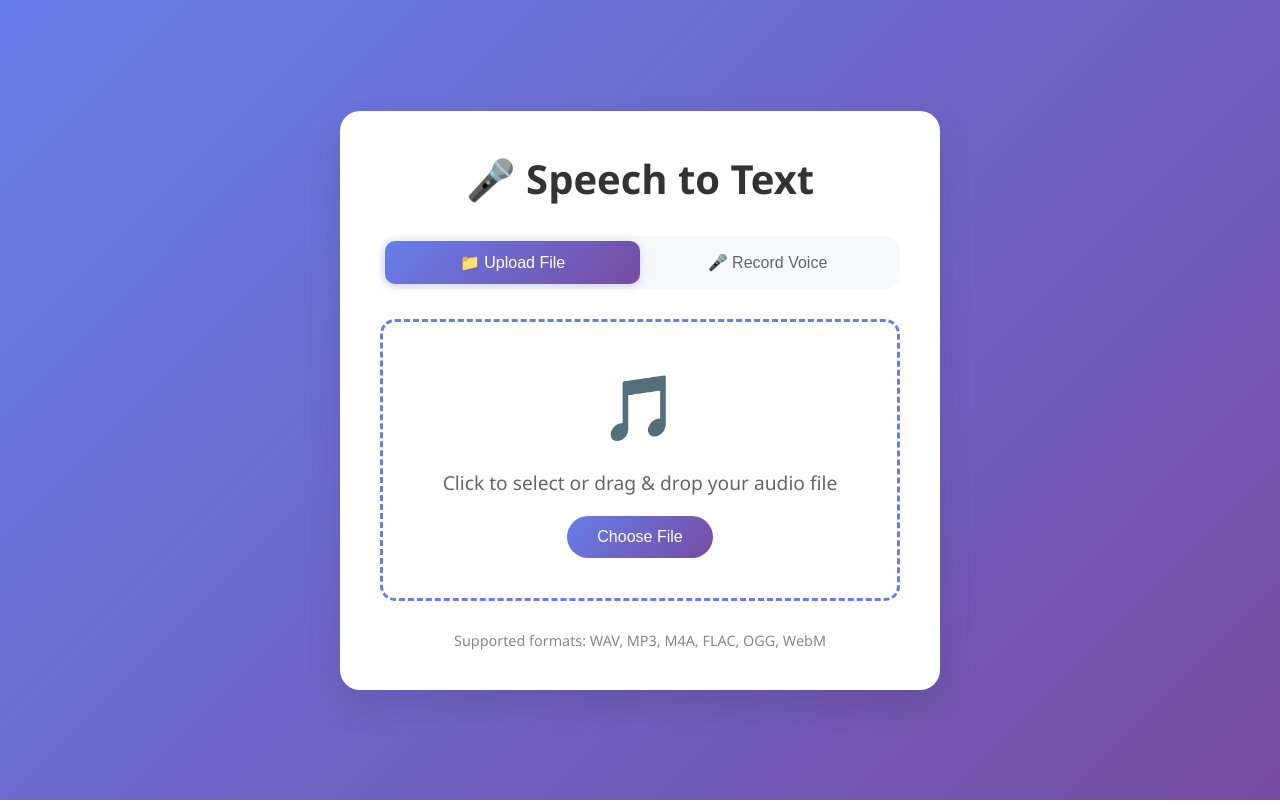
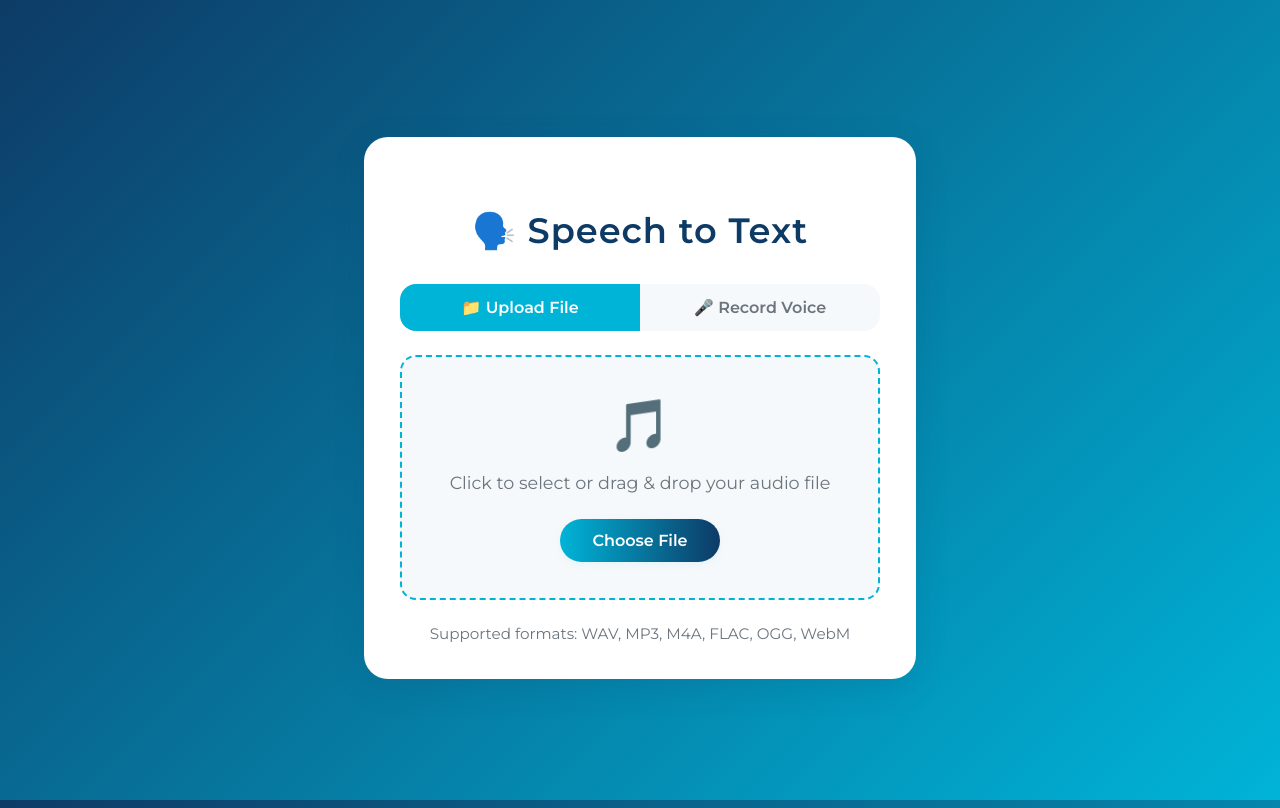
Before and after one commit to 3hal0n/SpeechToText, a Flask app: page / in a window 1280 px wide. Run offline with Flask 3, Linux system fonts and the light colour scheme.

Commit message:
updated ui v1

```diff
--- a/templates/index.html
+++ b/templates/index.html
@@ -4,296 +4,224 @@
     <meta charset="UTF-8">
     <meta name="viewport" content="width=device-width, initial-scale=1.0">
     <title>Speech to Text App</title>
+    <!-- Google Fonts -->
+    <link href="https://fonts.googleapis.com/css2?family=Montserrat:wght@400;600&family=Roboto:wght@400;700&display=swap" rel="stylesheet">
     <style>
-        * {
-            margin: 0;
-            padding: 0;
-            box-sizing: border-box;
+        :root {
+            --primary: #0d3b66;
+            --secondary: #00b4d8;
+            --accent: #90e0ef;
+            --background: #f6f9fb;
+            --surface: #ffffff;
+            --error: #ff6b6b;
+            --success: #43aa8b;
+            --text-main: #22223b;
+            --text-light: #6c757d;
         }
-
+        html, body {
+            height: 100%;
+        }
         body {
-            font-family: 'Segoe UI', Tahoma, Geneva, Verdana, sans-serif;
-            background: linear-gradient(135deg, #667eea 0%, #764ba2 100%);
             min-height: 100vh;
+            background: linear-gradient(135deg, var(--primary) 0%, var(--secondary) 100%);
+            font-family: 'Montserrat', 'Roboto', Arial, sans-serif;
+            color: var(--text-main);
             display: flex;
             align-items: center;
             justify-content: center;
-            padding: 20px;
+            padding: 0;
         }
-
         .container {
-            background: white;
-            border-radius: 20px;
-            box-shadow: 0 15px 35px rgba(0, 0, 0, 0.1);
-            padding: 40px;
-            max-width: 600px;
+            background: var(--surface);
+            border-radius: 24px;
+            box-shadow: 0 8px 32px rgba(13, 59, 102, 0.15);
+            padding: 48px 36px 36px 36px;
+            max-width: 480px;
             width: 100%;
+            margin: 40px 0;
         }
-
         h1 {
+            font-family: 'Montserrat', Arial, sans-serif;
+            font-weight: 700;
+            font-size: 2.2rem;
+            color: var(--primary);
             text-align: center;
-            color: #333;
-            margin-bottom: 30px;
-            font-size: 2.5rem;
+            margin-bottom: 32px;
+            letter-spacing: 1px;
         }
-
-        .upload-area {
-            border: 3px dashed #667eea;
-            border-radius: 15px;
-            padding: 40px;
+        .tab-container {
+            margin-bottom: 24px;
+        }
+        .tab-buttons {
+            display: flex;
+            background: var(--background);
+            border-radius: 16px;
+            overflow: hidden;
+            margin-bottom: 16px;
+        }
+        .tab-btn {
+            flex: 1;
+            padding: 14px 0;
+            border: none;
+            background: none;
+            font-family: 'Montserrat', Arial, sans-serif;
+            font-size: 1rem;
+            font-weight: 600;
+            color: var(--text-light);
+            cursor: pointer;
+            transition: background 0.2s, color 0.2s;
+        }
+        .tab-btn.active {
+            background: var(--secondary);
+            color: #fff;
+        }
+        .tab-btn:not(.active):hover {
+            background: var(--accent);
+            color: var(--primary);
+        }
+        .upload-area, .record-area {
+            border: 2px dashed var(--secondary);
+            border-radius: 16px;
+            padding: 36px 20px;
             text-align: center;
-            margin-bottom: 30px;
-            transition: all 0.3s ease;
+            margin-bottom: 24px;
+            background: var(--background);
+            transition: border-color 0.2s, background 0.2s;
             cursor: pointer;
             position: relative;
-            overflow: hidden;
         }
-
-        .upload-area:hover {
-            border-color: #764ba2;
-            background: rgba(102, 126, 234, 0.05);
+        .upload-area.dragover, .record-area.recording {
+            border-color: var(--primary);
+            background: var(--accent);
         }
-
-        .upload-area.dragover {
-            border-color: #764ba2;
-            background: rgba(102, 126, 234, 0.1);
-            transform: scale(1.02);
+        .upload-icon, .record-icon {
+            font-size: 3.2rem;
+            color: var(--secondary);
+            margin-bottom: 16px;
         }
-
-        .upload-icon {
-            font-size: 4rem;
-            color: #667eea;
-            margin-bottom: 20px;
+        .record-area.recording .record-icon {
+            color: var(--error);
+            animation: pulse 1.2s infinite;
         }
-
-        .upload-text {
-            font-size: 1.2rem;
-            color: #666;
-            margin-bottom: 20px;
+        @keyframes pulse {
+            0% { transform: scale(1); }
+            50% { transform: scale(1.08); }
+            100% { transform: scale(1); }
         }
-
+        .upload-text, .record-text {
+            font-size: 1.1rem;
+            color: var(--text-light);
+            margin-bottom: 18px;
+        }
+        .upload-btn, .record-btn, .stop-btn, .copy-btn {
+            background: linear-gradient(90deg, var(--secondary) 0%, var(--primary) 100%);
+            color: #fff;
+            border: none;
+            padding: 12px 32px;
+            border-radius: 24px;
+            font-size: 1rem;
+            font-family: 'Montserrat', Arial, sans-serif;
+            font-weight: 600;
+            cursor: pointer;
+            margin-top: 8px;
+            margin-bottom: 0;
+            transition: background 0.2s, box-shadow 0.2s;
+            box-shadow: 0 2px 8px rgba(0,180,216,0.08);
+        }
+        .upload-btn:hover, .record-btn:hover, .stop-btn:hover, .copy-btn:hover {
+            background: linear-gradient(90deg, var(--primary) 0%, var(--secondary) 100%);
+        }
         .file-input {
             display: none;
         }
-
-        .upload-btn {
-            background: linear-gradient(135deg, #667eea 0%, #764ba2 100%);
-            color: white;
-            border: none;
-            padding: 12px 30px;
-            border-radius: 25px;
+        .file-info {
+            margin-top: 12px;
+            padding: 12px;
+            background: var(--accent);
+            border-radius: 10px;
+            color: var(--primary);
             font-size: 1rem;
-            cursor: pointer;
-            transition: all 0.3s ease;
-        }
-
-        .upload-btn:hover {
-            transform: translateY(-2px);
-            box-shadow: 0 5px 15px rgba(102, 126, 234, 0.4);
-        }
-
-        .file-info {
-            margin-top: 20px;
-            padding: 15px;
-            background: #f8f9fa;
-            border-radius: 10px;
             display: none;
         }
-
+        .supported-formats {
+            text-align: center;
+            color: var(--text-light);
+            font-size: 0.95rem;
+            margin-top: 10px;
+            margin-bottom: 0;
+        }
         .loading {
             display: none;
             text-align: center;
-            margin: 20px 0;
+            margin: 18px 0;
         }
-
         .spinner {
-            border: 4px solid #f3f3f3;
-            border-top: 4px solid #667eea;
+            border: 4px solid #e0e0e0;
+            border-top: 4px solid var(--secondary);
             border-radius: 50%;
-            width: 40px;
-            height: 40px;
+            width: 36px;
+            height: 36px;
             animation: spin 1s linear infinite;
             margin: 0 auto 10px;
         }
-
         @keyframes spin {
             0% { transform: rotate(0deg); }
             100% { transform: rotate(360deg); }
         }
-
         .result {
-            margin-top: 30px;
-            padding: 20px;
-            background: #f8f9fa;
-            border-radius: 15px;
-            border-left: 5px solid #667eea;
+            margin-top: 24px;
+            padding: 20px 18px;
+            background: var(--background);
+            border-radius: 16px;
+            border-left: 5px solid var(--secondary);
             display: none;
         }
-
         .result h3 {
-            color: #333;
-            margin-bottom: 15px;
-            font-size: 1.3rem;
+            color: var(--primary);
+            margin-bottom: 12px;
+            font-size: 1.15rem;
+            font-weight: 600;
         }
-
         .transcription-text {
-            font-size: 1.1rem;
+            font-size: 1.08rem;
             line-height: 1.6;
-            color: #555;
-            background: white;
-            padding: 15px;
+            color: var(--text-main);
+            background: var(--surface);
+            padding: 14px;
             border-radius: 10px;
             border: 1px solid #e0e0e0;
-            min-height: 100px;
+            min-height: 80px;
             white-space: pre-wrap;
         }
-
-        .error {
+        .result.error, .error {
             background: #ffe6e6;
-            border-left-color: #ff4444;
+            border-left-color: var(--error);
         }
-
-        .copy-btn {
-            background: #28a745;
-            color: white;
-            border: none;
-            padding: 8px 15px;
-            border-radius: 5px;
-            cursor: pointer;
-            margin-top: 10px;
-            font-size: 0.9rem;
-        }
-
-        .copy-btn:hover {
-            background: #218838;
-        }
-
         .audio-controls {
-            margin-top: 15px;
+            margin-top: 12px;
             display: none;
         }
-
         audio {
             width: 100%;
-            margin-top: 10px;
+            margin-top: 8px;
         }
-
-        .tab-container {
-            margin-bottom: 30px;
+        .recording-controls {
+            margin-top: 16px;
+            padding: 16px;
+            background: var(--background);
+            border-radius: 12px;
         }
-
-        .tab-buttons {
-            display: flex;
-            background: #f8f9fa;
-            border-radius: 15px;
-            padding: 5px;
-            margin-bottom: 20px;
+        .recording-time {
+            font-size: 1.3rem;
+            font-weight: bold;
+            color: var(--error);
+            margin-bottom: 10px;
         }
-
-        .tab-btn {
-            flex: 1;
-            padding: 12px 20px;
-            border: none;
-            background: transparent;
-            border-radius: 10px;
-            cursor: pointer;
-            font-size: 1rem;
-            font-weight: 500;
-            transition: all 0.3s ease;
-            color: #666;
-        }
-
-        .tab-btn.active {
-            background: linear-gradient(135deg, #667eea 0%, #764ba2 100%);
-            color: white;
-            box-shadow: 0 2px 10px rgba(102, 126, 234, 0.3);
-        }
-
-        .tab-btn:hover:not(.active) {
-            background: rgba(102, 126, 234, 0.1);
-            color: #667eea;
-        }
-
-        .record-area {
-            border: 3px dashed #28a745;
-            border-radius: 15px;
-            padding: 40px;
-            text-align: center;
-            margin-bottom: 30px;
-            transition: all 0.3s ease;
-        }
-
-        .record-area.recording {
-            border-color: #dc3545;
-            background: rgba(220, 53, 69, 0.05);
-            animation: pulse 2s infinite;
-        }
-
-        @keyframes pulse {
-            0% { transform: scale(1); }
-            50% { transform: scale(1.02); }
-            100% { transform: scale(1); }
-        }
-
-        .record-icon {
-            font-size: 4rem;
-            color: #28a745;
-            margin-bottom: 20px;
-            transition: all 0.3s ease;
-        }
-
-        .record-area.recording .record-icon {
-            color: #dc3545;
-            animation: bounce 1s infinite;
-        }
-
-        @keyframes bounce {
-            0%, 20%, 50%, 80%, 100% { transform: translateY(0); }
-            40% { transform: translateY(-10px); }
-            60% { transform: translateY(-5px); }
-        }
-
-        .record-text {
-            font-size: 1.2rem;
-            color: #666;
-            margin-bottom: 20px;
-        }
-
-        .record-btn {
-            background: linear-gradient(135deg, #28a745 0%, #20c997 100%);
-            color: white;
-            border: none;
-            padding: 12px 30px;
-            border-radius: 25px;
-            font-size: 1rem;
-            cursor: pointer;
-            transition: all 0.3s ease;
-        }
-
-        .record-btn:hover {
-            transform: translateY(-2px);
-            box-shadow: 0 5px 15px rgba(40, 167, 69, 0.4);
-        }
-
-        .recording-controls {
-            margin-top: 20px;
-            padding: 20px;
-            background: #f8f9fa;
-            border-radius: 15px;
-        }
-
-        .recording-time {
-            font-size: 1.5rem;
-            font-weight: bold;
-            color: #dc3545;
-            margin-bottom: 15px;
-        }
-
         .recording-visualizer {
-            height: 60px;
-            background: #fff;
-            border-radius: 10px;
-            margin-bottom: 15px;
+            height: 48px;
+            background: var(--surface);
+            border-radius: 8px;
+            margin-bottom: 10px;
             display: flex;
             align-items: center;
             justify-content: center;
@@ -301,91 +229,55 @@
             position: relative;
             overflow: hidden;
         }
-
         .visualizer-bar {
             width: 4px;
-            background: #667eea;
+            background: var(--secondary);
             margin: 0 1px;
             border-radius: 2px;
             transition: height 0.1s ease;
         }
-
-        .stop-btn {
-            background: linear-gradient(135deg, #dc3545 0%, #c82333 100%);
-            color: white;
-            border: none;
-            padding: 10px 25px;
-            border-radius: 20px;
-            font-size: 1rem;
-            cursor: pointer;
-            transition: all 0.3s ease;
-        }
-
-        .stop-btn:hover {
-            transform: translateY(-2px);
-            box-shadow: 0 5px 15px rgba(220, 53, 69, 0.4);
-        }
-
         .permission-denied {
-            color: #dc3545;
+            color: var(--error);
             background: #ffe6e6;
-            padding: 15px;
-            border-radius: 10px;
-            margin-top: 15px;
+            padding: 12px;
+            border-radius: 8px;
+            margin-top: 10px;
             border: 1px solid #ffcccc;
         }
-
-        .supported-formats {
-            text-align: center;
-            color: #888;
-            font-size: 0.9rem;
-            margin-top: 15px;
-        }
-
-        @media (max-width: 768px) {
+        @media (max-width: 600px) {
             .container {
-                padding: 20px;
+                padding: 18px 4px 18px 4px;
             }
-
             h1 {
-                font-size: 2rem;
+                font-size: 1.3rem;
             }
-
             .upload-area, .record-area {
-                padding: 20px;
+                padding: 18px 4px;
             }
-
-            .upload-icon, .record-icon {
-                font-size: 3rem;
-            }
-
             .tab-btn {
-                padding: 10px 15px;
-                font-size: 0.9rem;
+                font-size: 0.95rem;
+                padding: 10px 0;
             }
         }
     </style>
 </head>
 <body>
     <div class="container">
-        <h1>🎤 Speech to Text</h1>
-
+        <h1>🗣️ Speech to Text</h1>
         <div class="tab-container">
             <div class="tab-buttons">
                 <button class="tab-btn active" onclick="switchTab('upload')">📁 Upload File</button>
                 <button class="tab-btn" onclick="switchTab('record')">🎤 Record Voice</button>
             </div>
         </div>
-
         <div class="upload-area" id="uploadArea">
             <div class="upload-icon">🎵</div>
             <div class="upload-text">Click to select or drag & drop your audio file</div>
             <button class="upload-btn" type="button" onclick="document.getElementById('fileInput').click()">
                 Choose File
             </button>
-            <input type="file" id="fileInput" class="file-input" accept=".wav,.mp3,.m4a,.flac,.ogg" />
+            <input type="file" id="fileInput" class="file-input" accept=".wav,.mp3,.m4a,.flac,.ogg,.webm" />
         </div>
-
         <div class="record-area" id="recordArea" style="display: none;">
             <div class="record-icon" id="recordIcon">🎤</div>
             <div class="record-text" id="recordText">Click to start recording</div>
@@ -398,20 +290,16 @@
                 <button class="stop-btn" onclick="stopRecording()">Stop Recording</button>
             </div>
         </div>
-
         <div class="file-info" id="fileInfo">
             <strong>Selected file:</strong> <span id="fileName"></span>
         </div>
-
         <div class="supported-formats">
             Supported formats: WAV, MP3, M4A, FLAC, OGG, WebM
         </div>
-
         <div class="loading" id="loading">
             <div class="spinner"></div>
             <p>Processing your audio... This may take a moment.</p>
         </div>
-
         <div class="result" id="result">
             <h3>Transcription Result:</h3>
             <div class="transcription-text" id="transcriptionText"></div>
@@ -422,7 +310,6 @@
             </div>
         </div>
     </div>
-
     <script>
         const uploadArea = document.getElementById('uploadArea');
         const recordArea = document.getElementById('recordArea');
```
